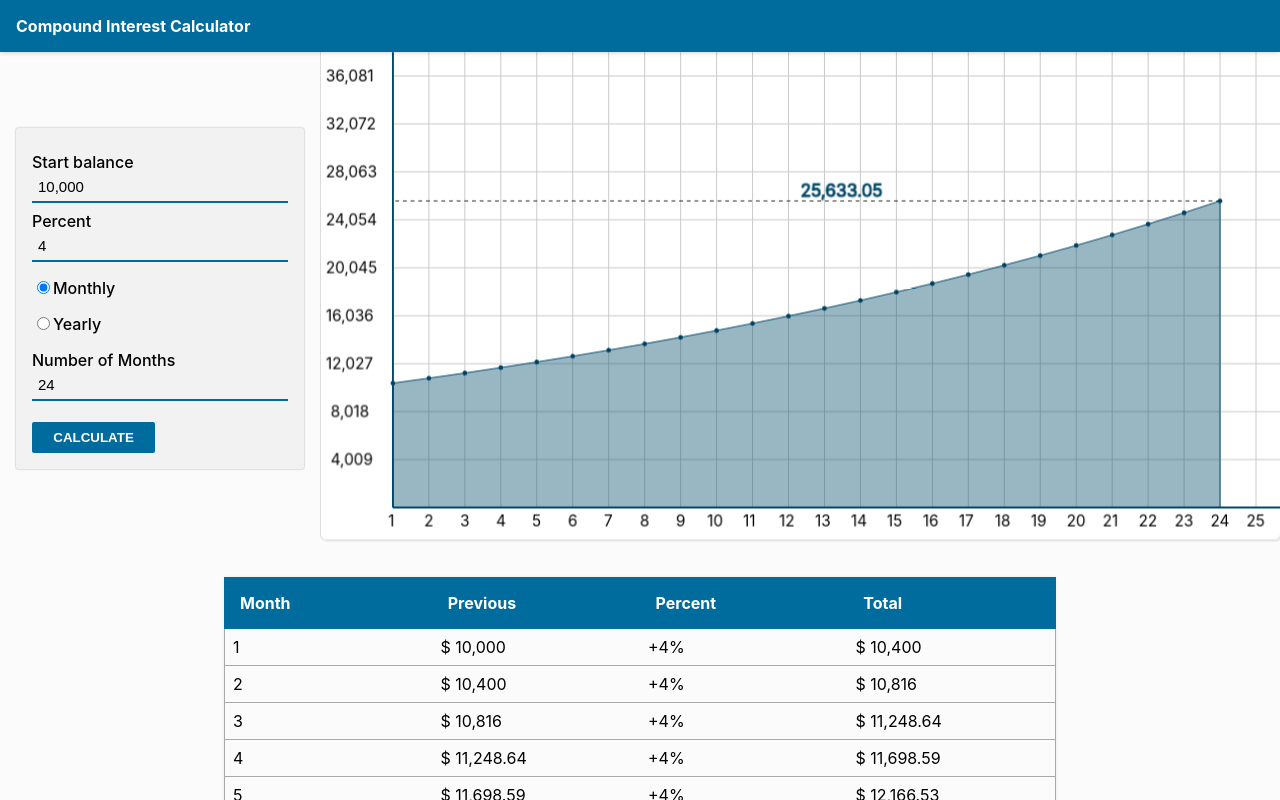
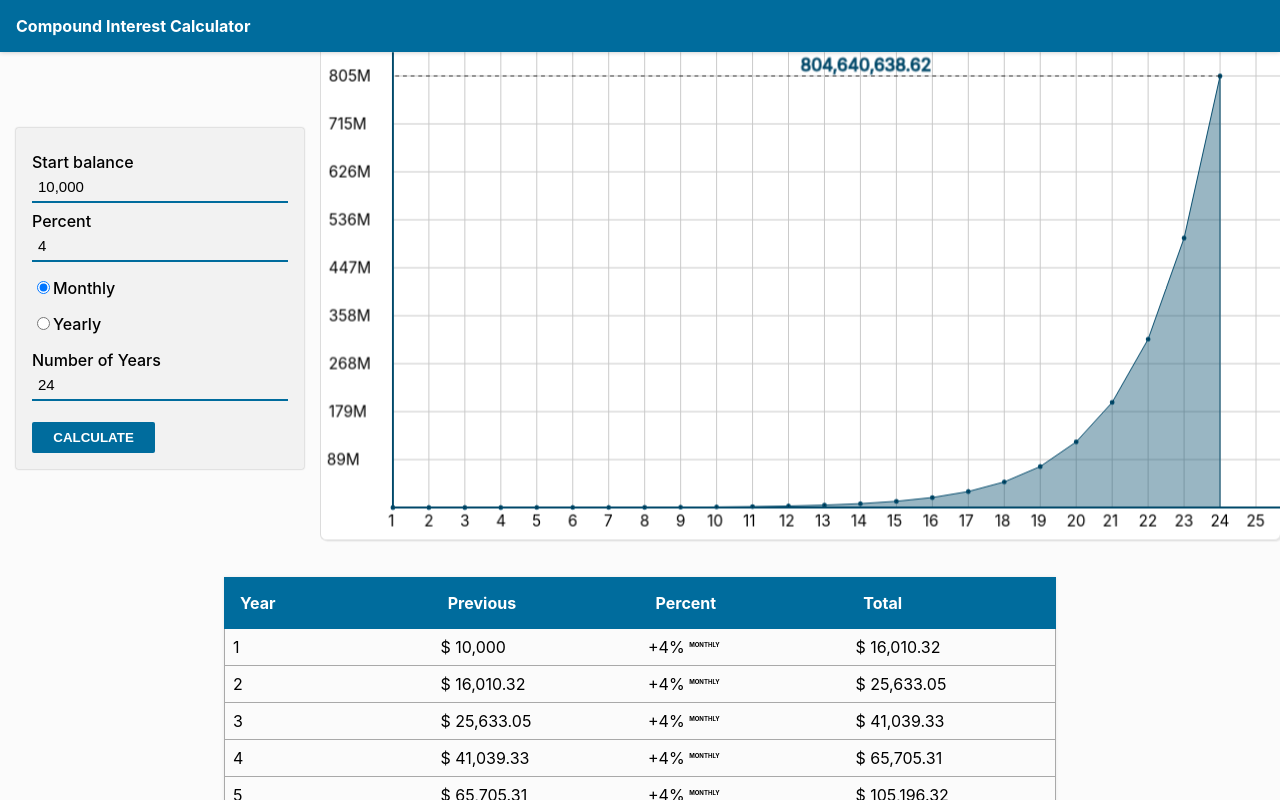
Before and after one commit to epoj44/Interest, a React (Create React App) app: page / in a window 1280 px wide. Shown: the top 800 px of the page. Built offline with nearby package versions, Linux system fonts and the light colour scheme.

Commit message:
Monthly and Yearly interest

```diff
--- a/src/CSS/App.css
+++ b/src/CSS/App.css
@@ -122,6 +122,11 @@ input[type="submit"] {
   text-align: left;
   box-sizing: border-box;
 }
+sup {
+  font-size: 6px;
+  text-transform: uppercase;
+  font-weight: bold;
+}
 .frame {
   max-width: 100%;
   width: 75%;
--- a/src/modules/App.js
+++ b/src/modules/App.js
@@ -26,10 +26,10 @@ class App extends React.Component {
         number: 1,
         previous: this.state.balance,
         percent: this.state.percent,
-        total: Math.round(this.state.balance * (this.state.percent / 100 + 1) * 100) / 100
+        total: (this.state.balance * (this.state.percent / 100 + 1) * 100) / 100
       })
 
-      for(let i = 1; i < (this.state.period * ((this.state.MY === "Year")?12:1)) ; i++){
+      for(let i = 1; i < (this.state.period * ((this.state.MY === "Month")?12:1)) ; i++){
         data.push({
           number: i+1,
           previous: data[i-1].total,
@@ -38,8 +38,9 @@ class App extends React.Component {
         })
       }
 
-      if (this.state.MY === "Year"){
-        data = data.filter(datum => datum.number % 12 === 0).map(datum => {
+     if (this.state.MY === "Month"){
+        data = data.filter(datum => datum.number % 12 == 0).map((datum, index) => {
+          datum.previous = data[datum.number-12].previous
           datum.number = datum.number / 12
           return datum
         })
--- a/src/modules/Form.js
+++ b/src/modules/Form.js
@@ -73,7 +73,7 @@ class Form extends React.Component {
                     </label>
                 </div>
                 <label className="Form_label">
-                    Number of {(this.state.MY === "Month")?"Months":"Years"}
+                    Number of Years
                     <input type="number" min="2" name="period" value={this.state.period} onChange={this.handleInput}/>
                 </label>
                 <input type="submit" value="Calculate" onClick={this.submit}></input>
--- a/src/modules/List.js
+++ b/src/modules/List.js
@@ -10,7 +10,7 @@ class List extends React.Component {
                 <div className="List_row" key={row.number}>
                     <span>{row.number}</span>
                     <span>$ {convertToString(row.previous)}</span>
-                    <span>{row.percent > 0 ? "+" : ""}{row.percent}%</span>
+                    <span>{row.percent > 0 ? "+" : ""}{row.percent}% {this.props.MY == "Month"?<sup>Monthly</sup>:""}</span>
                     <span>$ {convertToString(row.total)}</span>
                 </div>
             )
@@ -18,7 +18,7 @@ class List extends React.Component {
         return (
             <div className="List_container">
                 <div className="List_head">
-                    <span>{this.props.MY}</span>
+                    <span>Year</span>
                     <span>Previous</span>
                     <span>Percent</span>
                     <span>Total</span>
```
